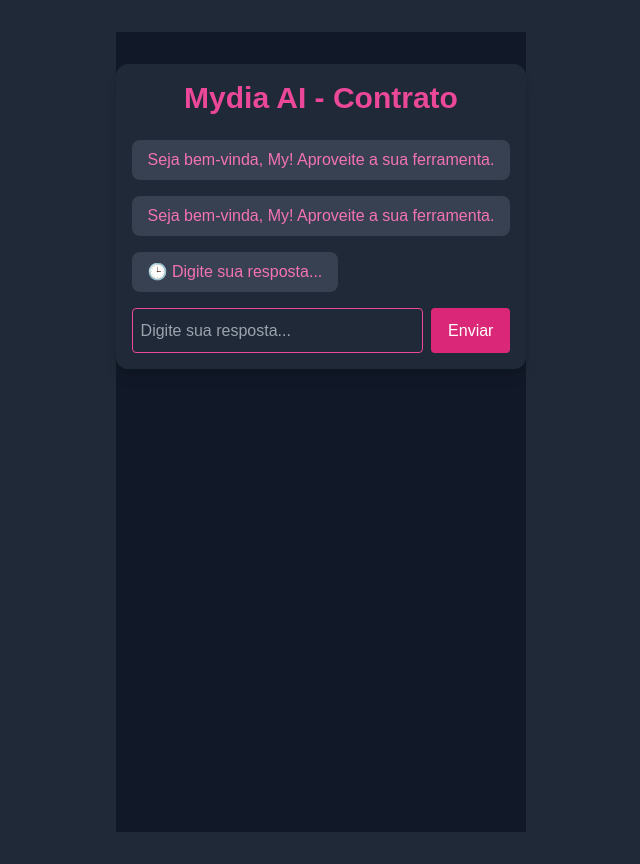
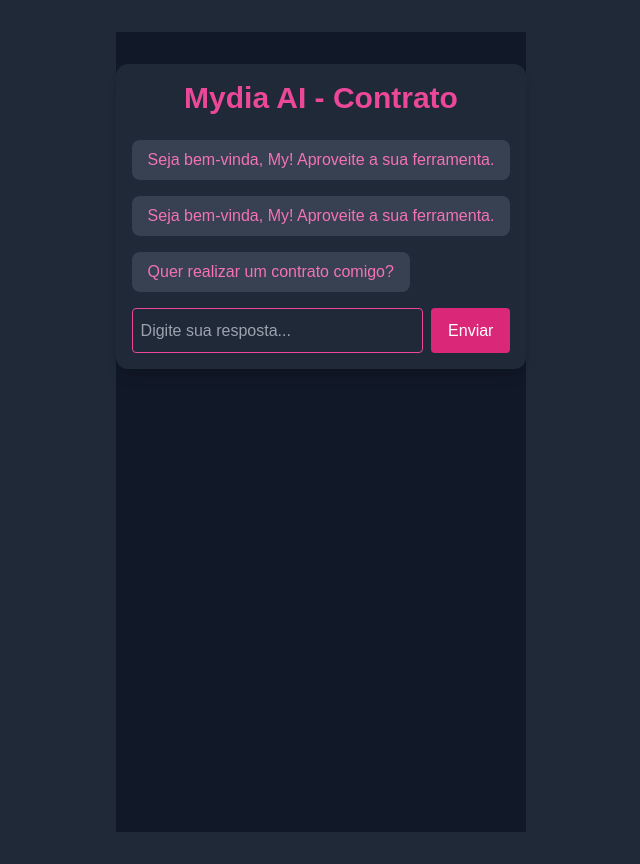
Before and after one commit to MilanezSr/front_end_mdia, a React (Vite) app: page / in a window 1280 px wide. Shown: the whole page, without its empty margins (319-959 px from the left). Built offline with nearby package versions, Linux system fonts and the light colour scheme.

Commit message:
realizado...isso ai

```diff
--- a/src/App.jsx
+++ b/src/App.jsx
@@ -128,7 +128,7 @@
                 transition={{ duration: 0.4 }}
                 className="bg-gray-700 text-pink-400 px-4 py-2 rounded-lg max-w-[80%]"
               >
-                🕒 Digite sua resposta...
+                Quer realizar um contrato comigo?
               </motion.div>
             </div>
           )}
```
